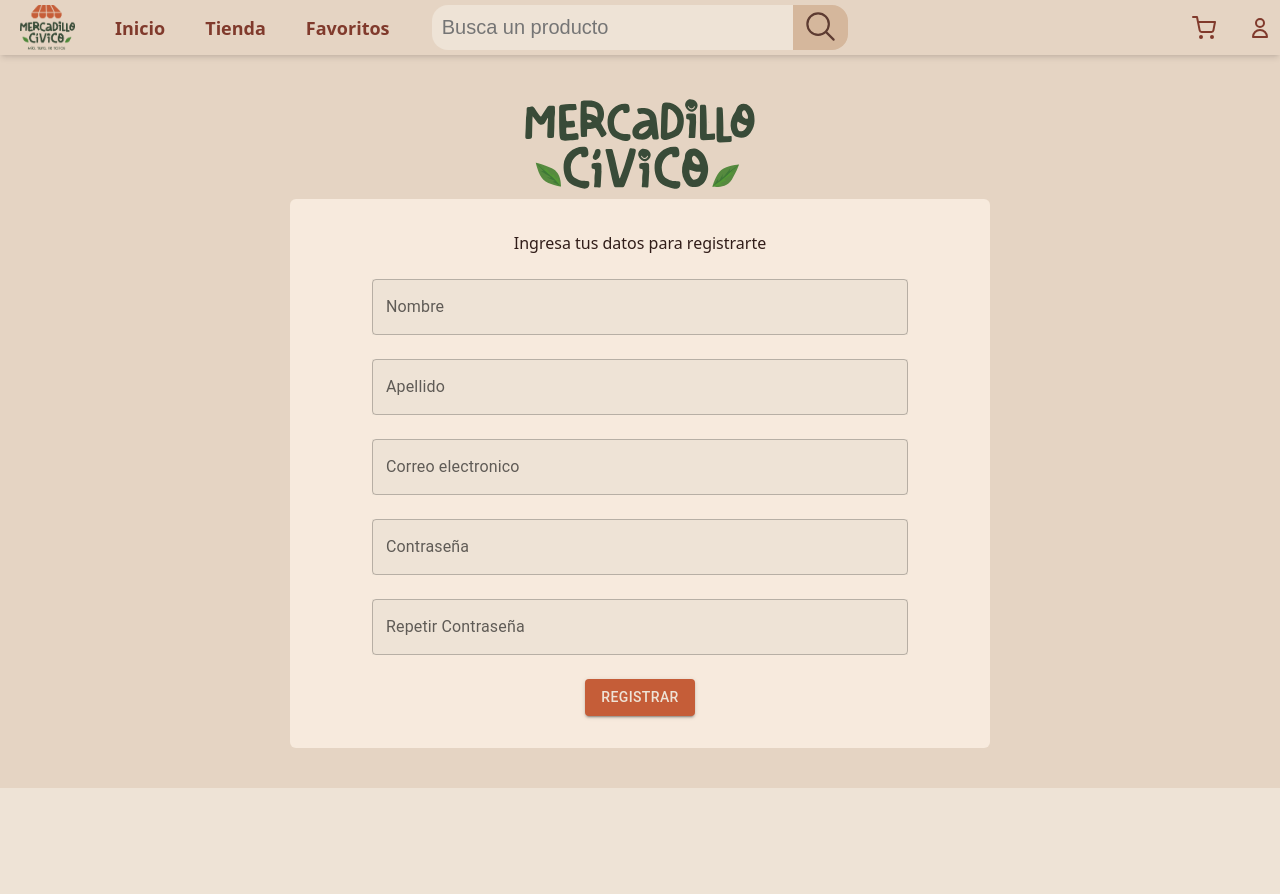
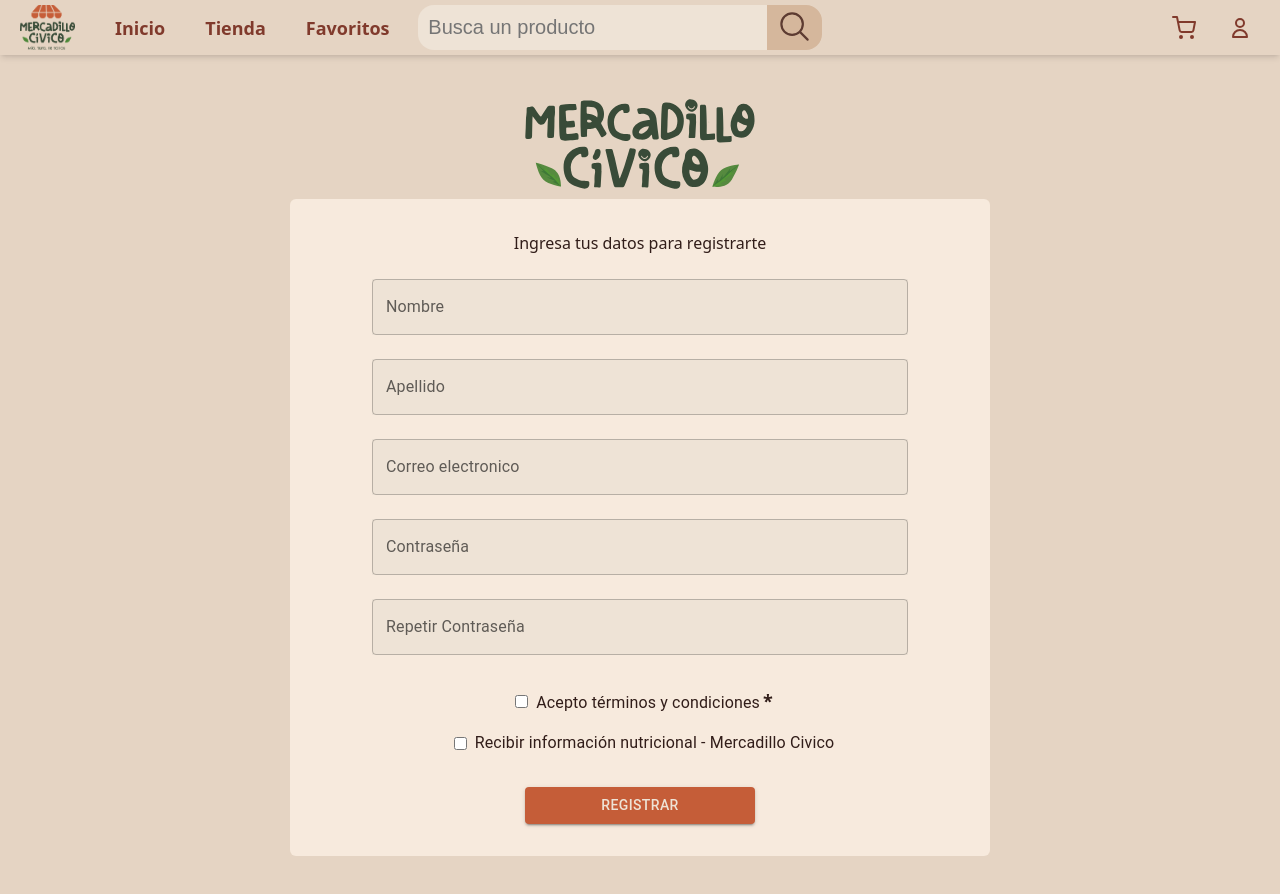
Before and after one commit to MercadilloCivico/MercadilloCivico, a React (Vite) app in the folder front/: page /Register in a window 1280 px wide. Before the commit the page ends 800 px from the top, so only its background shows below. Built offline with nearby package versions, Linux system fonts and the light colour scheme.

Commit message:
style: :art: modificaciones componentes y agregado de rutas (falta login) y ver algunos detalles

```diff
--- /dev/null
+++ b/front/src/components/BackButtom/BackButton.jsx
@@ -0,0 +1,24 @@
+import { useNavigate } from 'react-router-dom';
+
+const BackButton = () => {
+  const navigate = useNavigate();
+
+  const handleGoBack = () => {
+    navigate(-1); // Navega hacia atrás en la historia
+  };
+
+  return (
+    <div className='flex'>
+      <button
+        className='absolute cursor-pointer size-10 border-none rounded-full flex items-center justify-center mt-3 bg-hippie-green-950 sm: translate-x-[-100%] md:translate-x-[-650%] xl:translate-x-[-1300%]'
+        onClick={handleGoBack}>
+        {/* Puedes usar un icono de flecha en lugar de '<' */}
+        <span>&lt;</span>
+        {/* O un texto más descriptivo */}
+        {/* <span>Back</span> */}
+      </button>
+    </div>
+  );
+};
+
+export default BackButton;
--- a/front/src/components/Card/Card.jsx
+++ b/front/src/components/Card/Card.jsx
@@ -3,8 +3,9 @@ import { TbShoppingBagPlus } from 'react-icons/tb';
 import { TiStarFullOutline } from 'react-icons/ti';
 import { TiHeartOutline } from 'react-icons/ti';
 import { TiHeartFullOutline } from 'react-icons/ti';
+import { Link } from 'react-router-dom';
 
-const VCard = ({ name, supplier, img, price, rating }) => {
+const VCard = ({ id, name, supplier, img, price, rating }) => {
   let [isFav, setIsFav] = useState(false);
 
   // Traído de CartItem
@@ -39,7 +40,7 @@ const VCard = ({ name, supplier, img, price, rating }) => {
   //################################################################
 
   return (
-    <div className='w-[130px] max-h-[200px] h-full p-0 relative rounded-md bg-pearl-bush-300 text-tuscany-950 m-2 shadow-md shadow-[#00000030]'>
+    <div className='max-w-[130px] max-h-[200px] p-0 relative rounded-md bg-pearl-bush-300 text-tuscany-950 m-2 shadow-md shadow-[#00000030]'>
       <div className='h-[115px] p-5 relative rounded-tl-md rounded-tr-md overflow-hidden bg-cabbage-pont-700'>
         <img className='h-full w-full object-contain' src={img} alt='product-image' />
         <div className='absolute m-1 top-0 left-0 flex items-center font-semibold bg-[#00000062] backdrop-blur-[3px] px-1 rounded-tl-xl rounded-br-xl space-x-1'>
@@ -64,18 +65,20 @@ const VCard = ({ name, supplier, img, price, rating }) => {
           </div>
         )}
       </div>
-      <div className='p-2 h-full'>
-        <ul className='flex justify-between justify-betwee text-start text-xs font-semibold'>
-          <li className='line-clamp-1'>{name}</li>
-          <li>${price}</li>
-        </ul>
+      <div className='p-2'>
+        <Link to={`/detail/${id}`} className='no-underline text-tuscany-950'>
+          <ul className='flex justify-between justify-betwee text-start text-xs font-semibold'>
+            <li className='line-clamp-1'>{name}</li>
+            <li>${price}</li>
+          </ul>
+        </Link>
         <div className='flex justify-between text-pearl-bush-700'>
           <ul className='text-start text-[11px] font-semibold'>
             <li>{supplier}</li>
           </ul>
         </div>
 
-        <div className='h-full w-full flex justify-between items-center'>
+        <div className='flex justify-between items-center'>
           <div className='flex'>
             <button
               onClick={quitarProducto}
@@ -101,7 +104,7 @@ const VCard = ({ name, supplier, img, price, rating }) => {
           </div>
 
           <div className='bg-tuscany-950 flex flex-shrink-0 right-0 space-x-2 items-center justify-center w-[40px] h-[40px] rounded-full cursor-pointer hover:bg-pearl-bush-900 active:bg-pearl-bush-800 transition'>
-            <TbShoppingBagPlus class='w-[25px] h-[25px] text-tuscany-200' />
+            <TbShoppingBagPlus className='w-[20px] h-[20px] text-tuscany-200' />
           </div>
         </div>
       </div>
--- /dev/null
+++ b/front/src/components/Chechbox/Checkbox.jsx
@@ -0,0 +1,31 @@
+import { FormControlLabel, FormGroup } from '@mui/material';
+function CheckboxRequired() {
+  return (
+    <>
+      <FormGroup className='bg-tuscany-100'>
+        <FormControlLabel
+          required
+          control={<input type='checkbox' className='mx-2' />}
+          label='Acepto términos y condiciones'
+          className='flex justify-start text-pearl-bush-950 text-lg font-bold py-2 min-w-[240px] m-auto'
+        />
+      </FormGroup>
+    </>
+  );
+}
+
+function CheckboxBasic() {
+  return (
+    <>
+      <FormGroup className='bg-tuscany-100'>
+        <FormControlLabel
+          control={<input type='checkbox' className='mx-2' />}
+          label='Recibir información nutricional - Mercadillo Civico'
+          className='flex self-start text-pearl-bush-950 py-2 min-w-[240px] m-auto '
+        />
+      </FormGroup>
+    </>
+  );
+}
+
+export { CheckboxRequired, CheckboxBasic };
--- a/front/src/components/Nav/Nav.jsx
+++ b/front/src/components/Nav/Nav.jsx
@@ -60,7 +60,7 @@ const Nav = () => {
 
           {/* NAV END */}
           {/* Volver a agregar el vínculo a /login que estaba causando conflictos */}
-          <div className='flex justify-end space-x-4 w-full h-full'>
+          <div className='flex justify-end space-x-4 mx-5 w-full h-full'>
             <button className='custom-transparent-bg border-none px-2 cursor-pointer flex items-center'>
               <svg
                 className='h-6 w-6 text-tuscany-800 hover:text-tuscany-950 transition'
@@ -75,8 +75,9 @@ const Nav = () => {
                 <path d='M1 1h4l2.68 13.39a2 2 0 0 0 2 1.61h9.72a2 2 0 0 0 2-1.61L23 6H6' />
               </svg>
             </button>
-
-            <button className='custom-transparent-bg border-none px-2 cursor-pointer flex items-center'>
+            <Link
+              to={'/Profile'}
+              className='custom-transparent-bg border-none px-2 cursor-pointer flex items-center'>
               <svg
                 className='h-6 w-6 text-tuscany-800 hover:text-tuscany-950 transition'
                 fill='none'
@@ -89,7 +90,7 @@ const Nav = () => {
                   d='M16 7a4 4 0 11-8 0 4 4 0 018 0zM12 14a7 7 0 00-7 7h14a7 7 0 00-7-7z'
                 />
               </svg>
-            </button>
+            </Link>
           </div>
         </header>
 
--- a/front/src/views/Detail/Detail.jsx
+++ b/front/src/views/Detail/Detail.jsx
@@ -5,6 +5,7 @@ import { TiHeartFullOutline } from 'react-icons/ti';
 import { TiStarFullOutline } from 'react-icons/ti';
 import CustomButton from '../../components/CustomButton/CustomButton';
 import Reviews from '../../components/Reviews/Reviews';
+import BackButton from '../../components/BackButtom/BackButton';
 
 const Detail = () => {
   const [isFav, setIsFav] = useState(false);
@@ -69,6 +70,7 @@ const Detail = () => {
         )}
       </header>
       <div className='grid grid-cols-1 md:grid-cols-2 gap-8 p-4 md:p-8'>
+        <BackButton />
         <div className='h-full w-full p-5 md:pl-0 relative rounded-md'>
           <img
             className='h-full w-full object-contain'
--- a/front/src/views/Home/Home.jsx
+++ b/front/src/views/Home/Home.jsx
@@ -1,6 +1,7 @@
 import LogoHome from '../../assets/img/logo-full.svg';
 import CustomButton from '../../components/CustomButton/CustomButton';
 import Footer from '../../components/Footer/Footer.jsx';
+import { Link } from 'react-router-dom';
 function Home() {
   return (
     <>
@@ -11,8 +12,9 @@ function Home() {
         Compre tus productos favoritos de forma segura y confiable Compre tus productos favoritos de
         forma segura y confiable
       </p>
-
-      <CustomButton text='Acceder' />
+      <Link to={'/login'}>
+        <CustomButton text='Acceder' />
+      </Link>
       <div className=''>
         <p className='text-pearl-bush-950 m-auto my-5 max-w-[600px] p-1 mt-[150px]'>
           Lorem ipsum dolor sit amet consectetur. Sollicitudin in nulla nisi vulputate a. Habitasse
--- a/front/src/views/Register/Register.jsx
+++ b/front/src/views/Register/Register.jsx
@@ -4,6 +4,7 @@ import { useNavigate } from 'react-router-dom';
 import validacion from './validacion';
 import CustomInput from '../../components/CustomInput/CustomInput';
 import CustomButton from '../../components/CustomButton/CustomButton';
+import { CheckboxRequired, CheckboxBasic } from '../../components/Chechbox/Checkbox';
 function Register() {
   const navigate = useNavigate();
   // Estado para los datos del formulario y los errores de validación
@@ -68,7 +69,7 @@ function Register() {
   };
 
   return (
-    <div className='min-w-[350px] bg-pearl-bush-200 p-10'>
+    <div className='min-w-[320px] mx-auto bg-pearl-bush-200 p-10'>
       <img src={Logo} alt='Mercadillo Cívico' className='w-[240px] p-1' />
       <form
         onSubmit={handleSubmit}
@@ -84,7 +85,7 @@ function Register() {
             type='text'
             value={register.name}
             onChange={handleInput}
-            // maxLength={15}
+            inputProps={{ maxLength: 5 }}
           />
           <div className='text-pearl-bush-950'>{errors.name}</div>
         </div>
@@ -137,7 +138,10 @@ function Register() {
           <div className='text-pearl-bush-950'>{errors.repeatPassword}</div>
         </div>
         <br />
-        <CustomButton type='submit' text='Registrar' />
+        <CheckboxRequired />
+        <CheckboxBasic />
+        <br />
+        <CustomButton type='submit' text='Registrar' className='w-[230px]' />
       </form>
     </div>
   );
--- a/front/src/views/Store/Store.jsx
+++ b/front/src/views/Store/Store.jsx
@@ -5,7 +5,7 @@ import { IoSearch } from 'react-icons/io5';
 import BannerItem from '../../components/BannerItem/BannerItem';
 import Cards from '../../components/Cards/Cards';
 import Footer from '../../components/Footer/Footer';
-
+import BackButton from '../../components/BackButtom/BackButton';
 const Store = () => {
   const cityOptionsMock = [
     { value: 'bogota', label: 'Bogotá' },
@@ -16,10 +16,13 @@ const Store = () => {
   ];
   return (
     <div>
-      <div className='flex flex-col bg-hippie-green-950 mb-5'>
-        <Box className='max-w-64 mx-auto w-[100vw] bg-hippie-green-950 pt-4 pb-6 lg:translate-y-[40%]'>
+      <div className='flex flex-row justify-center bg-hippie-green-950'>
+        <BackButton />
+        <Box className='max-w-64 mx-full w-[100vw] bg-hippie-green-950 pb-6 lg:translate-y-[40%]'>
           <CustomSelect label='Localización' options={cityOptionsMock} />
         </Box>
+      </div>
+      <div className='flex flex-col bg-hippie-green-950 mb-5'>
         <CustomInput
           placeholder='Busca tu producto...'
           startIcon={IoSearch}
```
